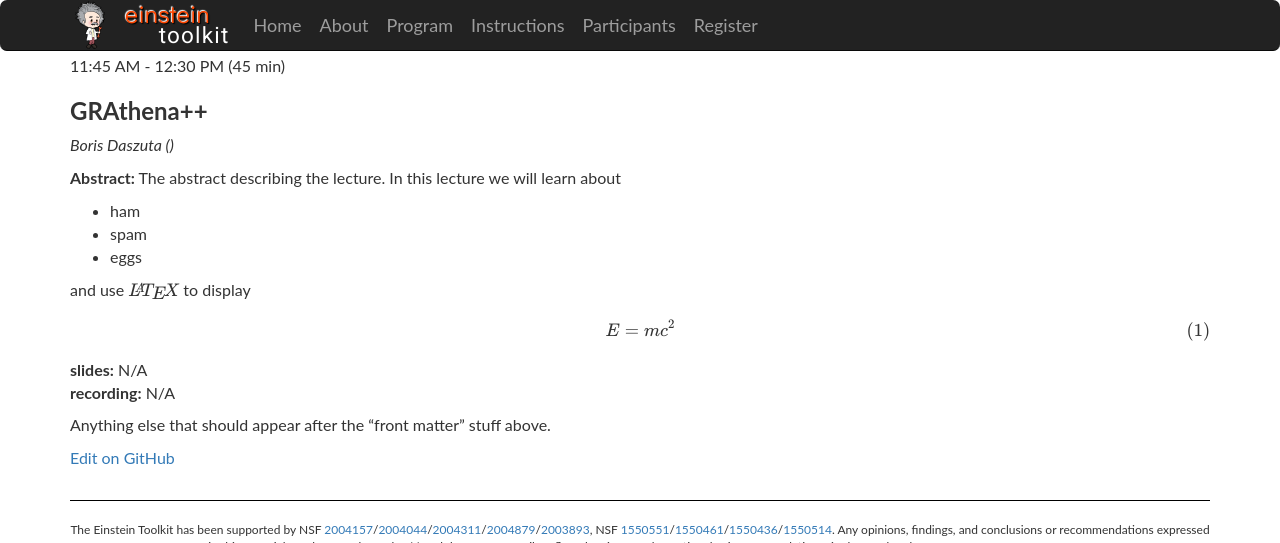
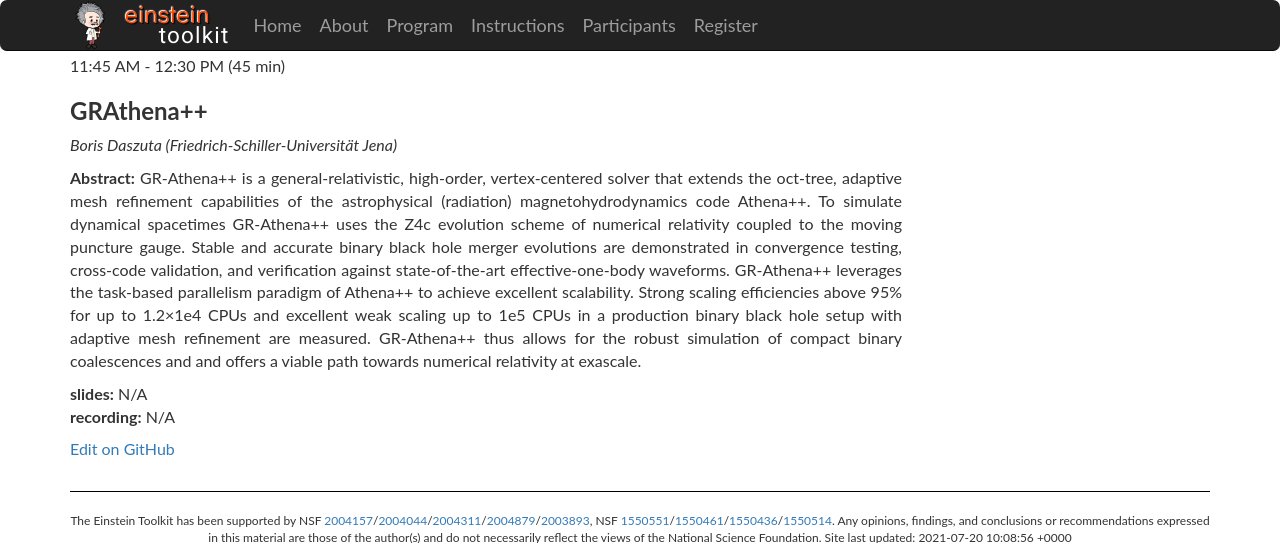
Before and after one commit to EinsteinToolkit/et2021uiuc, a Jekyll site: the page built from _lectures/04-BorisDaszuta/index.md, in a window 1280 px wide, cut to the strip 0-543 px from the top of the page. Built offline with Jekyll 4.4.1, drawn with Linux system fonts in a browser that asks for light colours; formulas are drawn with MathJax 3.

Commit message:
Boris info

```diff
--- a/_lectures/04-BorisDaszuta/index.md
+++ b/_lectures/04-BorisDaszuta/index.md
@@ -3,7 +3,7 @@ layout: default
 usemathjax: true
 title: "GRAthena++"
 author: Boris Daszuta
-institution:
+institution: Friedrich-Schiller-Universität Jena
 # updload your slides as slides.pdf
 # upload your recorded talk as recording.mp4
 # all other files in this directory will show up as "additional files"
@@ -14,25 +14,26 @@ institution:
 {% include base.html %}
 
 {%-capture abstract-%}
-The abstract describing the lecture. In this lecture we will learn about
-
-* ham
-* spam
-* eggs
-
-and use $$\LaTeX$$ to display
-
-$$
-\begin{equation}
-E = m c^2
-\end{equation}
-$$
+GR-Athena++ is a general-relativistic, high-order, vertex-centered
+solver that extends the oct-tree, adaptive mesh refinement
+capabilities of the astrophysical (radiation) magnetohydrodynamics
+code Athena++. To simulate dynamical spacetimes GR-Athena++ uses the
+Z4c evolution scheme of numerical relativity coupled to the moving
+puncture gauge. Stable and accurate binary black hole merger
+evolutions are demonstrated in convergence testing, cross-code
+validation, and verification against state-of-the-art
+effective-one-body waveforms. GR-Athena++ leverages the task-based
+parallelism paradigm of Athena++ to achieve excellent scalability.
+Strong scaling efficiencies above 95% for up to 1.2×1e4 CPUs and
+excellent weak scaling up to 1e5 CPUs in a production binary black
+hole setup with adaptive mesh refinement are measured. GR-Athena++
+thus allows for the robust simulation of compact binary coalescences
+and and offers a viable path towards numerical relativity at exascale.
 {%-endcapture-%}
 
 <div class="col-xs-12" markdown="1">
 {% include lecture.md abstract=abstract %}
 
-Anything else that should appear after the "front matter" stuff above.
 
 [Edit on GitHub](https://github.com/EinsteinToolkit/et2021uiuc/edit/master/{{page.path}})
 </div>
```
